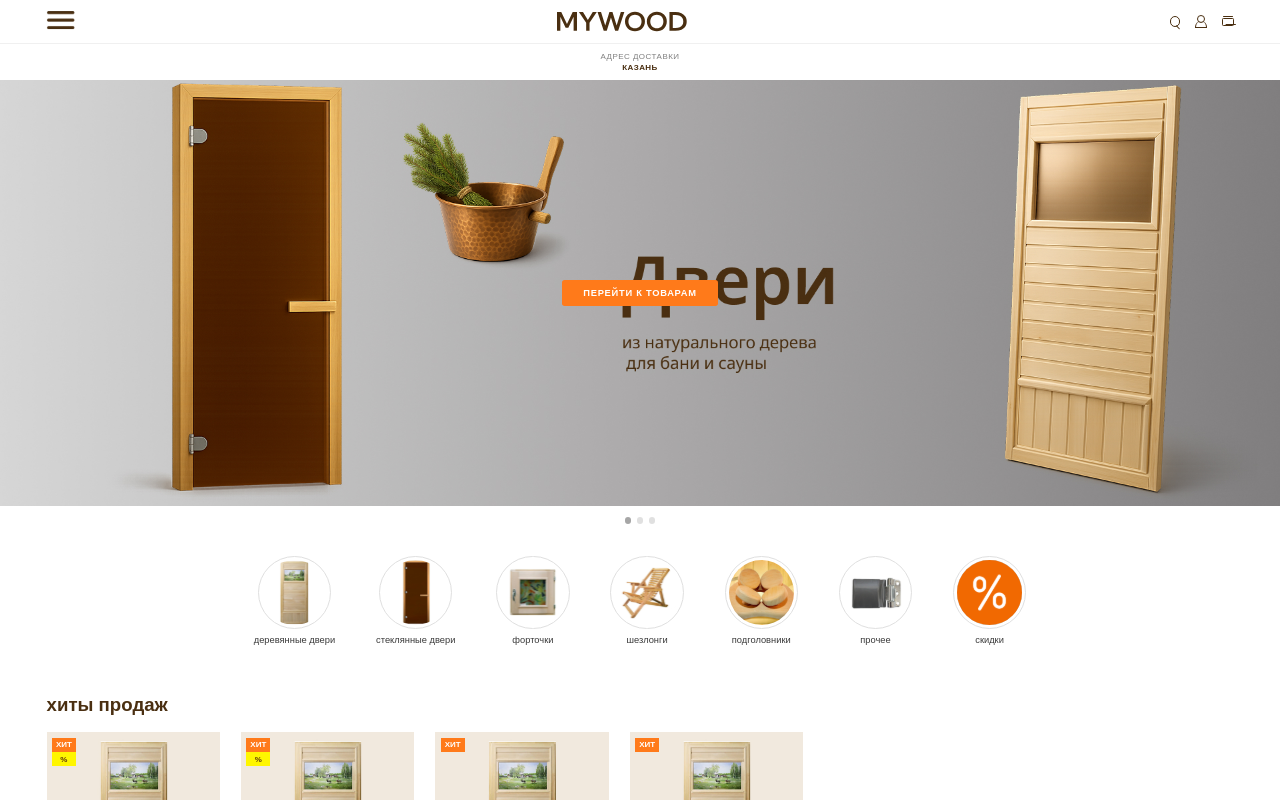
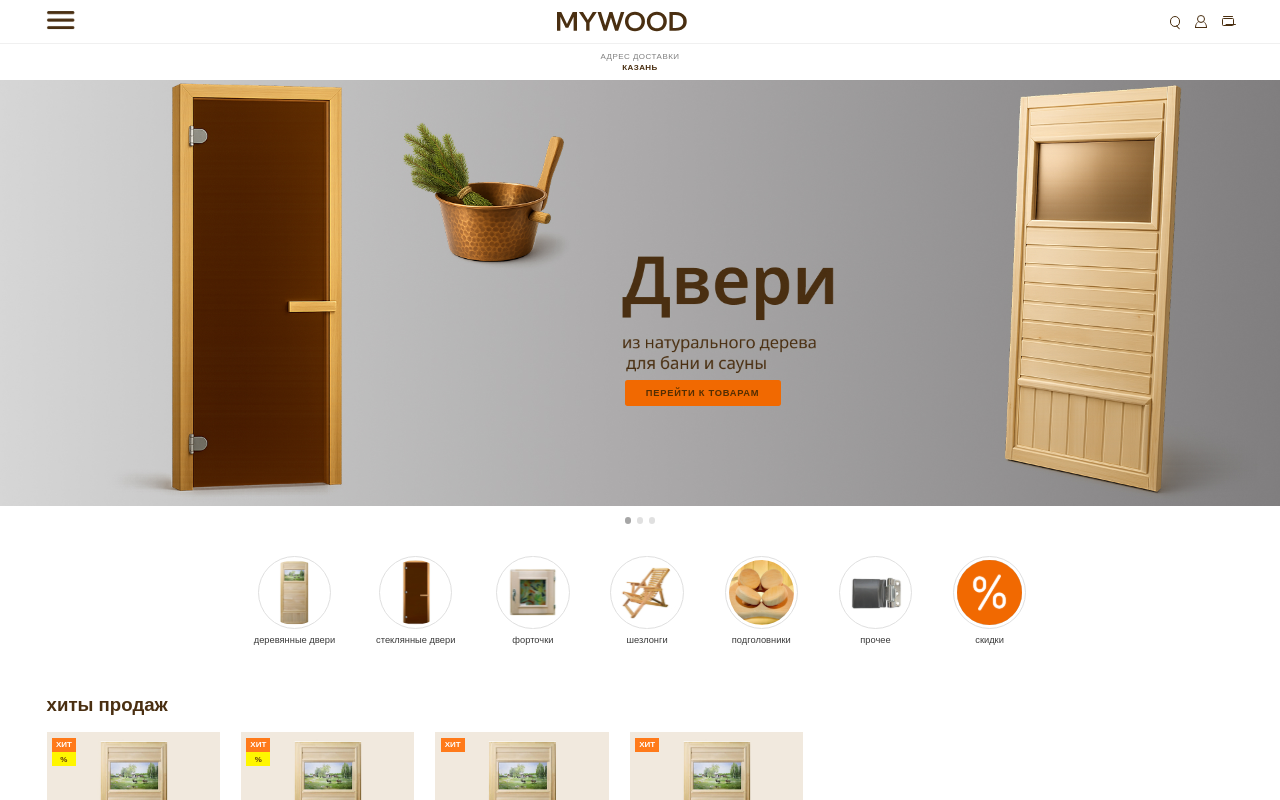
Before and after one commit to Safirenat/mywood, a Next.js app: page / in a window 1280 px wide. Shown: the top 800 px of the page. Built offline with nearby package versions, Linux system fonts and the light colour scheme.

Commit message:
fix цвета кнопок у сладера

```diff
--- a/src/components/sections/HeroSlider/HeroSlider.module.scss
+++ b/src/components/sections/HeroSlider/HeroSlider.module.scss
@@ -8,7 +8,6 @@
 .SlideWrapper {
   position: relative;
   width: 100%;
-  // max-width: $apx-1920;
   height: $apx-640;
   overflow: hidden;
 }
@@ -19,30 +18,78 @@
   object-position: center;
 }
 
-/* Контент поверх картинки (только кнопка) */
+/* Базовый слой контента поверх картинки */
 .Content {
   position: absolute;
   inset: 0;
   display: flex;
+  align-items: center;
   justify-content: center;
-  align-items: center;
+  pointer-events: none; // чтобы клики шли только на кнопку
+}
+
+/* Позиции для разных слайдов */
+.Content--center {
+  justify-content: center;
+  padding-top: $apx-300;
+  padding-left: $apx-188;
+}
+
+.Content--left {
+  justify-content: flex-start;
+  padding-top: $apx-160;
+  padding-left: $apx-130;
+}
+
+.Content--right {
+  justify-content: flex-end;
+  padding-top: $apx-310;
+  padding-right: $apx-276;
 }
 
 /* Кнопка */
 .Button {
+  pointer-events: auto;
   display: inline-flex;
   align-items: center;
   justify-content: center;
   padding: $apx-12 $apx-32;
   border-radius: $apx-4;
   border: none;
-  background-color: #ff7a1a;
-  color: #ffffff;
   font-size: $apx-14;
   font-weight: 600;
   text-transform: uppercase;
   letter-spacing: 0.08em;
   cursor: pointer;
+  transition: 0.25s;
+}
+
+/* Цвета кнопок для разных слайдов */
+.Button--orange {
+  background-color: #F16901;
+  color: #532E03;
+
+  &:hover {
+    background-color: #e86b12;
+  }
+}
+
+.Button--green {
+  background-color: #0B5D02;
+  color: #ffffff;
+
+  &:hover {
+    background-color: #176020;
+  }
+}
+
+.Button--brown {
+  background-color: #342009;
+  color: #ffffff;
+
+  &:hover {
+    background-color: #342009d4;
+  }
 }
 
 /* Пагинация-точки под слайдом */
--- a/src/components/sections/HeroSlider/HeroSlider.tsx
+++ b/src/components/sections/HeroSlider/HeroSlider.tsx
@@ -4,10 +4,15 @@ import { useState } from "react";
 import Image from "next/image";
 import styles from "./HeroSlider.module.scss";
 
+type ButtonPosition = "center" | "left" | "right";
+type ButtonColor = "orange" | "green" | "brown";
+
 type Slide = {
   id: number;
   image: string;
   buttonText?: string;
+  buttonPosition: ButtonPosition;
+  buttonColor: ButtonColor;
 };
 
 const slides: Slide[] = [
@@ -15,16 +20,22 @@ const slides: Slide[] = [
     id: 1,
     image: "/slide_dveri.jpg",
     buttonText: "перейти к товарам",
+    buttonPosition: "center",
+    buttonColor: "orange",
   },
   {
     id: 2,
     image: "/slide_mebel.jpg",
     buttonText: "перейти к товарам",
+    buttonPosition: "left",
+    buttonColor: "brown",
   },
   {
     id: 3,
     image: "/slide_aksessuary.jpg",
     buttonText: "перейти к товарам",
+    buttonPosition: "right",
+    buttonColor: "green",
   },
 ];
 
@@ -45,13 +56,21 @@ export default function HeroSlider() {
         />
 
         {/* Кнопка поверх картинки */}
-        <div className={styles.Content}>
-          {activeSlide.buttonText && (
-            <button className={styles.Button}>
+        {activeSlide.buttonText && (
+          <div
+            className={`${styles.Content} ${
+              styles[`Content--${activeSlide.buttonPosition}`]
+            }`}
+          >
+            <button
+              className={`${styles.Button} ${
+                styles[`Button--${activeSlide.buttonColor}`]
+              }`}
+            >
               {activeSlide.buttonText}
             </button>
-          )}
-        </div>
+          </div>
+        )}
       </div>
 
       {/* Пагинация */}
```
